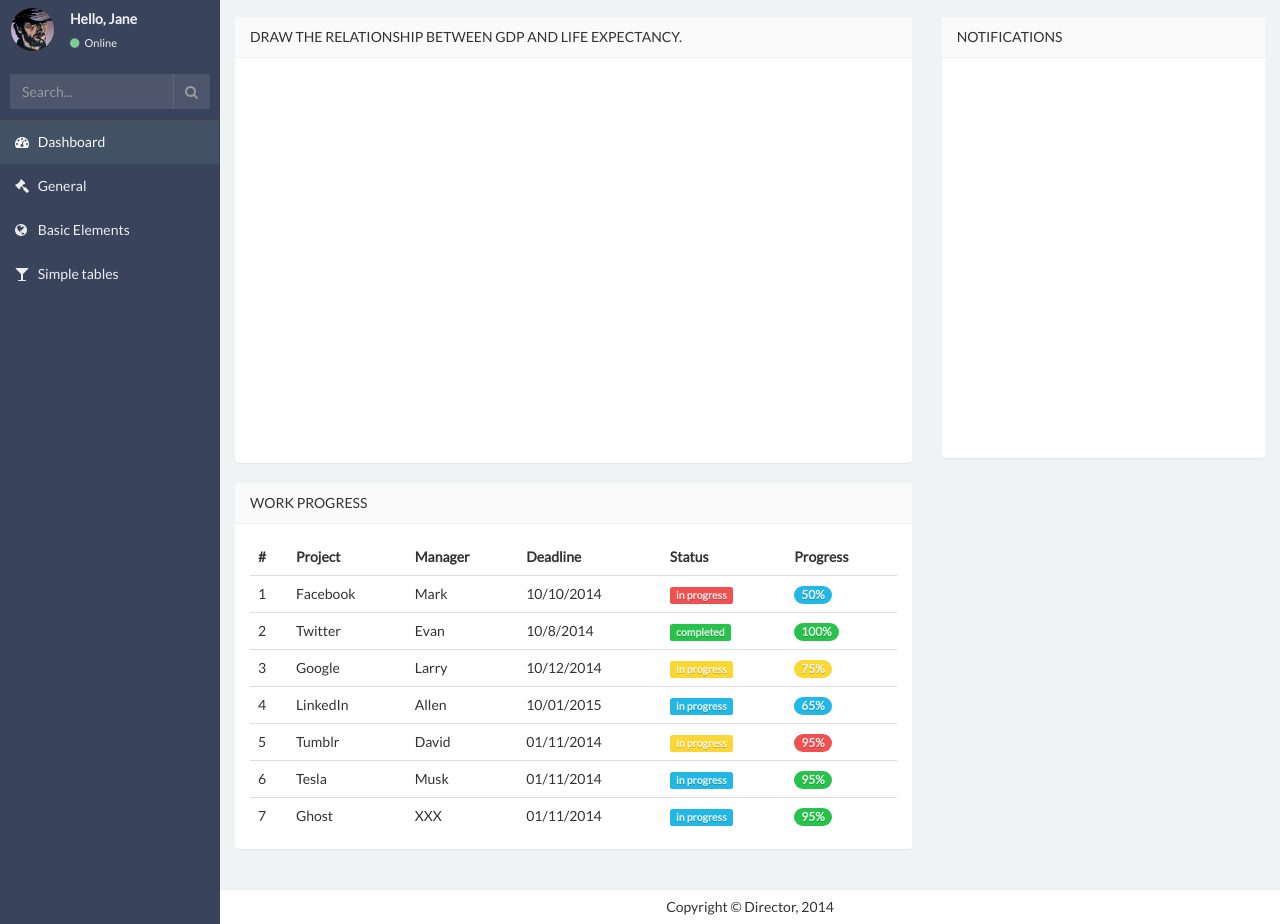
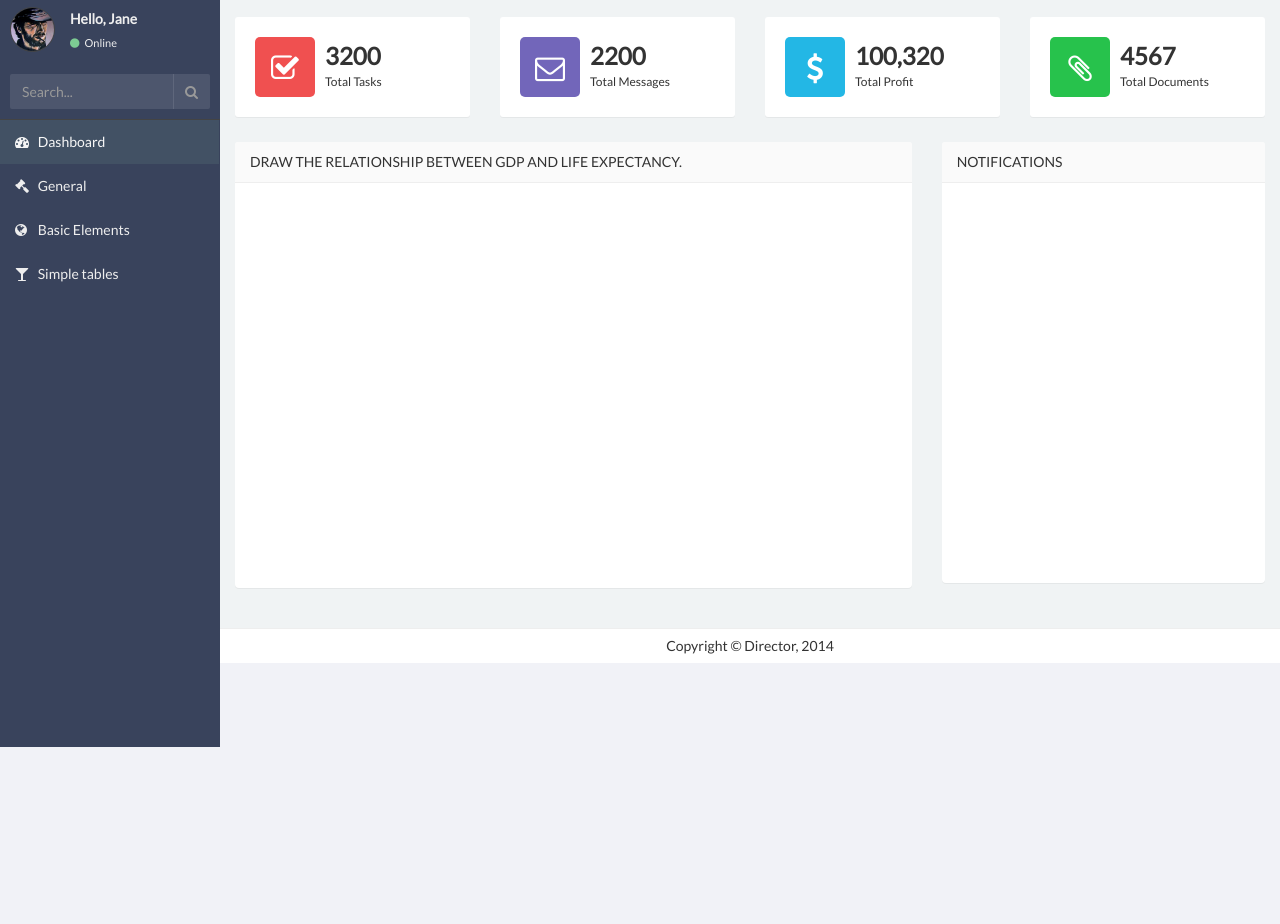
Before and after one commit to 7hoenix/draw-a-chart, a website: page index.html in a window 1280 px wide. Shown: the part 53-977 px from the top of the page. After the commit the page ends 800 px from the top, so only its background shows below. Drawn offline with nearby package versions, Linux system fonts and the light colour scheme.

Commit message:
Fixes div issue on index.hmtl

```diff
--- a/index.html
+++ b/index.html
@@ -301,8 +301,50 @@
 
                     <aside class="right-side">
 
+
+
                 <!-- Main content -->
                 <section class="content">
+                  <div class="row" style="margin-bottom:5px;">
+
+
+                      <div class="col-md-3">
+                          <div class="sm-st clearfix">
+                              <span class="sm-st-icon st-red"><i class="fa fa-check-square-o"></i></span>
+                              <div class="sm-st-info">
+                                  <span>3200</span>
+                                  Total Tasks
+                              </div>
+                          </div>
+                      </div>
+                      <div class="col-md-3">
+                          <div class="sm-st clearfix">
+                              <span class="sm-st-icon st-violet"><i class="fa fa-envelope-o"></i></span>
+                              <div class="sm-st-info">
+                                  <span>2200</span>
+                                  Total Messages
+                              </div>
+                          </div>
+                      </div>
+                      <div class="col-md-3">
+                          <div class="sm-st clearfix">
+                              <span class="sm-st-icon st-blue"><i class="fa fa-dollar"></i></span>
+                              <div class="sm-st-info">
+                                  <span>100,320</span>
+                                  Total Profit
+                              </div>
+                          </div>
+                      </div>
+                      <div class="col-md-3">
+                          <div class="sm-st clearfix">
+                              <span class="sm-st-icon st-green"><i class="fa fa-paperclip"></i></span>
+                              <div class="sm-st-info">
+                                  <span>4567</span>
+                                  Total Documents
+                              </div>
+                          </div>
+                      </div>
+                  </div>
 
                     <!-- Main row -->
                     <div class="row chartRow">
@@ -341,113 +383,12 @@
                                                 </div>
                                         </section>
 
-
-
-                      </div>
+                                      </div>
 
 
                   </div>
-                    <div class="row">
-
-                        <div class="col-md-8">
-                            <section class="panel">
-                              <header class="panel-heading">
-                                  Work Progress
-                            </header>
-                            <div class="panel-body table-responsive">
-                                <table class="table table-hover">
-                                  <thead>
-                                    <tr>
-                                      <th>#</th>
-                                      <th>Project</th>
-                                      <th>Manager</th>
-                                      <!-- <th>Client</th> -->
-                                      <th>Deadline</th>
-                                      <!-- <th>Price</th> -->
-                                      <th>Status</th>
-                                      <th>Progress</th>
-                                  </tr>
-                              </thead>
-                              <tbody>
-                                <tr>
-                                  <td>1</td>
-                                  <td>Facebook</td>
-                                  <td>Mark</td>
-                                  <!-- <td>Steve</td> -->
-                                  <td>10/10/2014</td>
-                                  <!-- <td>$1500</td> -->
-                                  <td><span class="label label-danger">in progress</span></td>
-                                  <td><span class="badge badge-info">50%</span></td>
-                              </tr>
-                              <tr>
-                                  <td>2</td>
-                                  <td>Twitter</td>
-                                  <td>Evan</td>
-                                  <!-- <td>Darren</td> -->
-                                  <td>10/8/2014</td>
-                                  <!-- <td>$1500</td> -->
-                                  <td><span class="label label-success">completed</span></td>
-                                  <td><span class="badge badge-success">100%</span></td>
-                              </tr>
-                              <tr>
-                                  <td>3</td>
-                                  <td>Google</td>
-                                  <td>Larry</td>
-                                  <!-- <td>Nick</td> -->
-                                  <td>10/12/2014</td>
-                                  <!-- <td>$2000</td> -->
-                                  <td><span class="label label-warning">in progress</span></td>
-                                  <td><span class="badge badge-warning">75%</span></td>
-                              </tr>
-                              <tr>
-                                  <td>4</td>
-                                  <td>LinkedIn</td>
-                                  <td>Allen</td>
-                                  <!-- <td>Rock</td> -->
-                                  <td>10/01/2015</td>
-                                  <!-- <td>$2000</td> -->
-                                  <td><span class="label label-info">in progress</span></td>
-                                  <td><span class="badge badge-info">65%</span></td>
-                              </tr>
-                              <tr>
-                                  <td>5</td>
-                                  <td>Tumblr</td>
-                                  <td>David</td>
-                                  <!-- <td>HHH</td> -->
-                                  <td>01/11/2014</td>
-                                  <!-- <td>$2000</td> -->
-                                  <td><span class="label label-warning">in progress</span></td>
-                                  <td><span class="badge badge-danger">95%</span></td>
-                              </tr>
-                              <tr>
-                                  <td>6</td>
-                                  <td>Tesla</td>
-                                  <td>Musk</td>
-                                  <!-- <td>HHH</td> -->
-                                  <td>01/11/2014</td>
-                                  <!-- <td>$2000</td> -->
-                                  <td><span class="label label-info">in progress</span></td>
-                                  <td><span class="badge badge-success">95%</span></td>
-                              </tr>
-                              <tr>
-                                  <td>7</td>
-                                  <td>Ghost</td>
-                                  <td>XXX</td>
-                                  <!-- <td>HHH</td> -->
-                                  <td>01/11/2014</td>
-                                  <!-- <td>$2000</td> -->
-                                  <td><span class="label label-info">in progress</span></td>
-                                  <td><span class="badge badge-success">95%</span></td>
-                              </tr>
-                          </tbody>
-                      </table>
-                  </div>
-              </section>
 
 
-          </div><!--end col-6 -->
-
-                    </div>
 
               <!-- row end -->
                 </section><!-- /.content -->
@@ -457,6 +398,7 @@
             </aside><!-- /.right-side -->
 
         </div><!-- ./wrapper -->
+      </div>
 
 
         <!-- jQuery 2.0.2 -->
```
